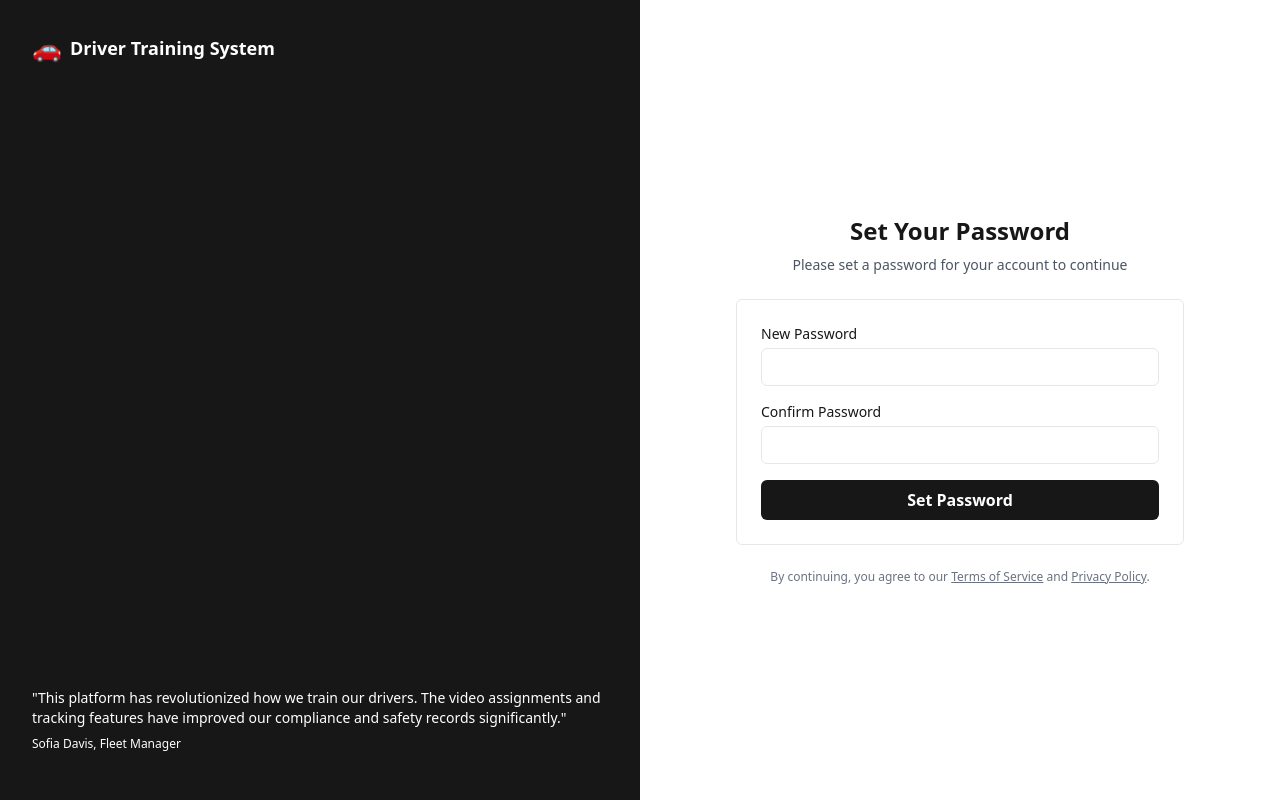
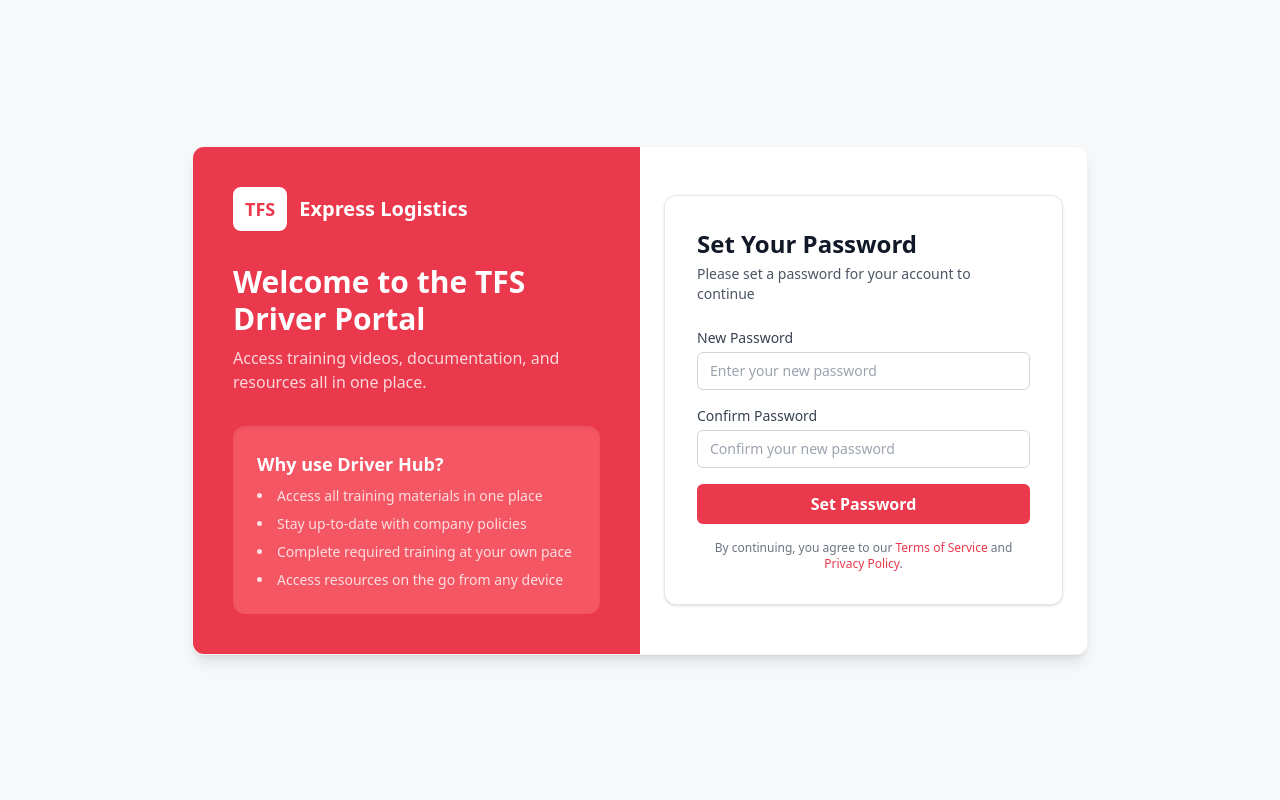
Before and after one commit to mingzhaozhounephos/tfs-portal, a Next.js app: page /auth/reset-password in a window 1280 px wide. Built offline with nearby package versions, Linux system fonts and the light colour scheme; no server answers.

Commit message:
update reset password page style

```diff
--- a/src/app/auth/reset-password/page.tsx
+++ b/src/app/auth/reset-password/page.tsx
@@ -47,40 +47,56 @@ export default function ResetPasswordPage() {
   }
 
   return (
-    <div className="flex min-h-screen">
-      {/* Left side */}
-      <div className="hidden md:flex flex-col justify-between bg-neutral-900 text-white w-1/2 p-8">
-        <div className="flex items-center gap-2">
-          <span className="text-2xl">🚗</span>
-          <span className="font-semibold text-lg">Driver Training System</span>
+    <div className="min-h-screen flex items-center justify-center bg-[#f7f8fa] px-2">
+      <div className="flex w-full max-w-4xl bg-white rounded-xl shadow-lg overflow-hidden border border-gray-100">
+        {/* Left Panel */}
+        <div className="hidden md:flex flex-col justify-between bg-[#EA384C] text-white w-1/2 p-10 relative">
+          <div>
+            <div className="flex items-center gap-3 mb-8">
+              <div className="bg-white text-[#EA384C] font-bold rounded-lg px-3 py-2 text-lg shadow-sm">
+                TFS
               </div>
-        <div />
-        <div className="mb-4">
-          <p className="text-sm">
-            &quot;This platform has revolutionized how we train our drivers. The
-            video assignments and tracking features have improved our compliance
-            and safety records significantly.&quot;
+              <span className="font-semibold text-xl">Express Logistics</span>
+            </div>
+            <h1 className="text-3xl font-bold leading-tight mb-2">
+              Welcome to the TFS
+              <br />
+              Driver Portal
+            </h1>
+            <p className="text-base text-white/80 mb-6">
+              Access training videos, documentation, and resources all in one
+              place.
             </p>
-          <p className="text-xs mt-2">Sofia Davis, Fleet Manager</p>
+            <div className="bg-[#f75a68] bg-opacity-90 rounded-xl p-6 mt-8 shadow-inner">
+              <h2 className="text-lg font-semibold mb-2">
+                Why use Driver Hub?
+              </h2>
+              <ul className="text-sm space-y-2 list-disc list-inside text-white/80">
+                <li>Access all training materials in one place</li>
+                <li>Stay up-to-date with company policies</li>
+                <li>Complete required training at your own pace</li>
+                <li>Access resources on the go from any device</li>
+              </ul>
             </div>
           </div>
-      {/* Right side */}
-      <div className="flex flex-1 flex-col justify-center items-center bg-white">
-        <div className="w-full max-w-md space-y-6">
-          <div className="text-center">
-            <h2 className="text-2xl font-bold">Set Your Password</h2>
-            <p className="text-sm text-gray-600 mt-2">
+        </div>
+        {/* Right Panel */}
+        <div className="flex flex-1 flex-col justify-center items-center bg-white py-12 px-6">
+          <div className="w-full max-w-md">
+            <div className="bg-white border border-gray-200 rounded-xl shadow p-8">
+              <div className="mb-6">
+                <h2 className="text-2xl font-bold mb-1 text-gray-900">
+                  Set Your Password
+                </h2>
+                <p className="text-sm text-gray-600">
                   Please set a password for your account to continue
                 </p>
               </div>
-          <form
-            onSubmit={handleSubmit}
-            className="bg-white border border-gray-200 rounded-md p-6 space-y-4"
-          >
+              <form onSubmit={handleSubmit} className="space-y-4">
                 <div>
                   <label
                     htmlFor="password"
-                className="block text-sm font-medium mb-1"
+                    className="block text-sm font-medium mb-1 text-gray-700"
                   >
                     New Password
                   </label>
@@ -89,7 +105,8 @@ export default function ResetPasswordPage() {
                     type="password"
                     autoComplete="new-password"
                     required
-                className="w-full border border-gray-200 rounded-md px-3 py-2 text-sm"
+                    className="w-full border border-gray-300 rounded-md px-3 py-2 text-sm focus:outline-none focus:ring-2 focus:ring-[#EA384C]"
+                    placeholder="Enter your new password"
                     value={password}
                     onChange={(e) => setPassword(e.target.value)}
                   />
@@ -97,7 +114,7 @@ export default function ResetPasswordPage() {
                 <div>
                   <label
                     htmlFor="confirm-password"
-                className="block text-sm font-medium mb-1"
+                    className="block text-sm font-medium mb-1 text-gray-700"
                   >
                     Confirm Password
                   </label>
@@ -106,7 +123,8 @@ export default function ResetPasswordPage() {
                     type="password"
                     autoComplete="new-password"
                     required
-                className="w-full border border-gray-200 rounded-md px-3 py-2 text-sm"
+                    className="w-full border border-gray-300 rounded-md px-3 py-2 text-sm focus:outline-none focus:ring-2 focus:ring-[#EA384C]"
+                    placeholder="Confirm your new password"
                     value={confirmPassword}
                     onChange={(e) => setConfirmPassword(e.target.value)}
                   />
@@ -114,7 +132,7 @@ export default function ResetPasswordPage() {
                 {hasError && <p className="text-red-600 text-xs">{hasError}</p>}
                 <button
                   type="submit"
-              className="w-full bg-neutral-900 text-white rounded-md py-2 font-semibold"
+                  className="w-full bg-[#EA384C] text-white rounded-md py-2 font-semibold transition hover:bg-[#d92d3a] focus:outline-none focus:ring-2 focus:ring-[#EA384C] focus:ring-offset-2"
                   disabled={isLoading}
                 >
                   {isLoading ? (
@@ -146,13 +164,13 @@ export default function ResetPasswordPage() {
                   )}
                 </button>
               </form>
-          <p className="text-xs text-center text-gray-500">
+              <p className="text-xs text-center mt-4 text-gray-500">
                 By continuing, you agree to our{" "}
-            <a href="#" className="underline">
+                <a href="#" className="text-[#EA384C] hover:underline">
                   Terms of Service
                 </a>{" "}
                 and{" "}
-            <a href="#" className="underline">
+                <a href="#" className="text-[#EA384C] hover:underline">
                   Privacy Policy
                 </a>
                 .
@@ -160,5 +178,7 @@ export default function ResetPasswordPage() {
             </div>
           </div>
         </div>
+      </div>
+    </div>
   );
 }
```
Lines whose indentation alone changed are shown as unchanged.
